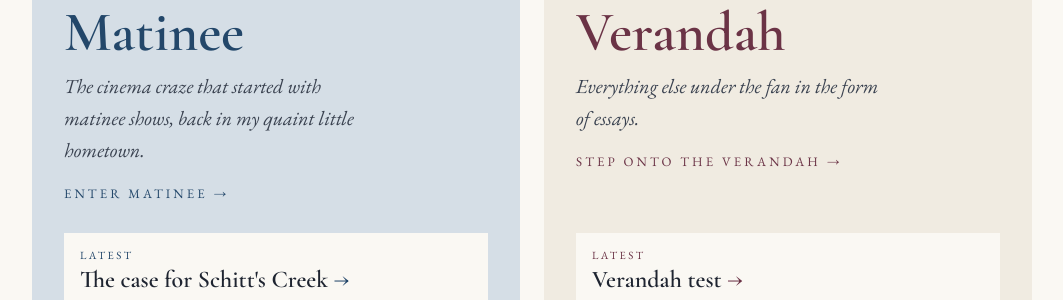
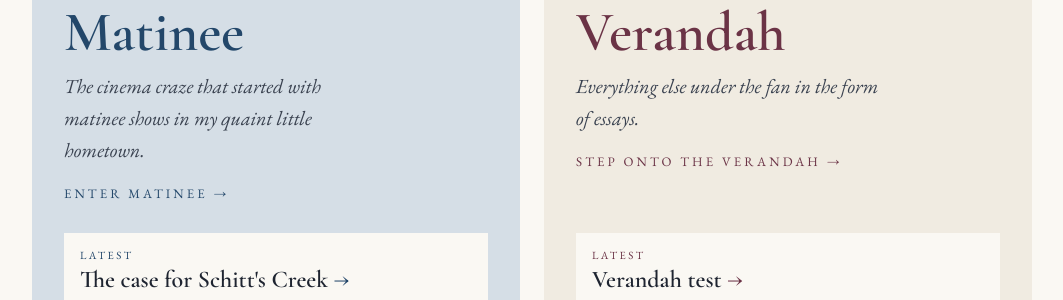
Before and after one commit to sibiusblack/zigarthanda, a Jekyll site: the page index.html, which Jekyll copies as it is, in a window 1280 px wide and 900 px high, scrolled down 727 px. Shown: the part 155-455 px from the top of the window, without its empty margins (108-1171 px from the left). Built offline with Jekyll 4.4.1, drawn with Linux system fonts in a browser that asks for light colours.

Commit message:
Update door description text for clarity

```diff
--- a/index.html
+++ b/index.html
@@ -70,7 +70,7 @@
           The 2:30 show
         </span>
         <span class="door-name">Matinee</span>
-        <span class="door-desc">The cinema craze that started with matinee shows, back in my quaint little hometown.</span>
+        <span class="door-desc">The cinema craze that started with matinee shows in my quaint little hometown.</span>
         <a class="door-enter" href="/matinee/">Enter Matinee →</a>
         <a class="door-latest" href="/matinee/" data-latest="matinee" hidden><small>Latest</small><strong data-title></strong></a>
       </div>
```
